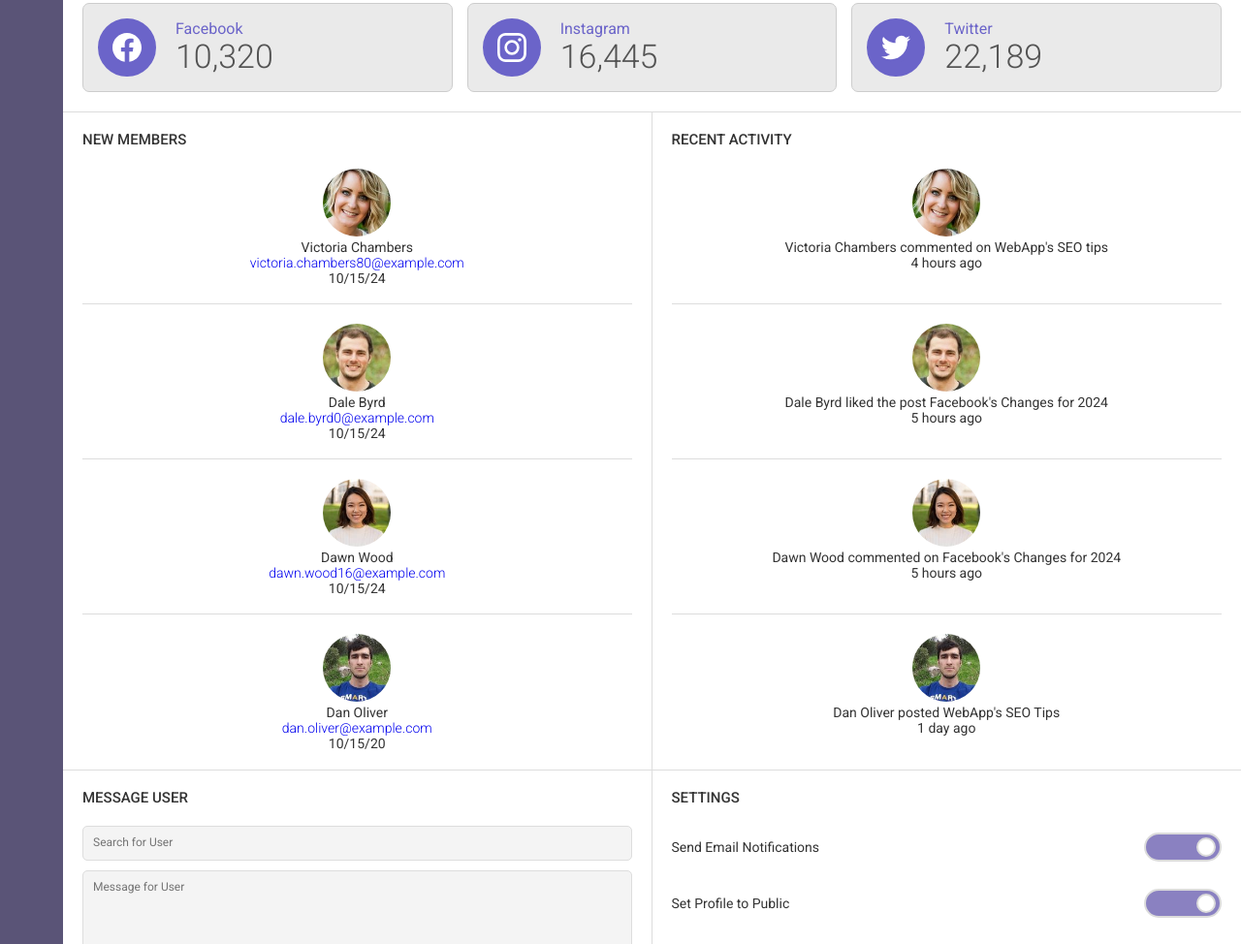
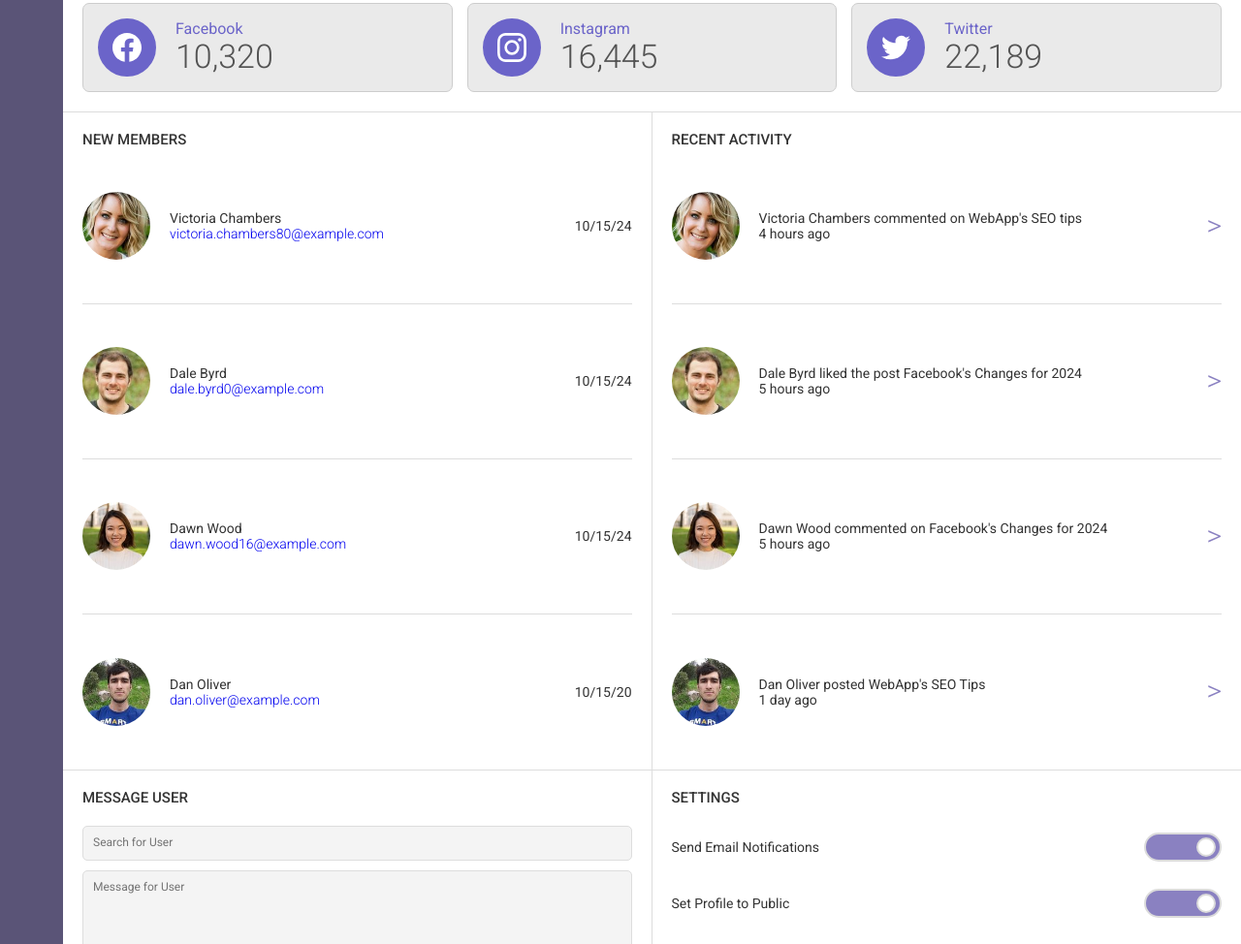
Before and after one commit to DraganaBegojev/Project-7, a plain HTML site: page index.html in a window 1280 px wide. Shown: the part 702-1676 px from the top of the page at 97% size. Drawn offline with Linux system fonts and the light colour scheme.

Commit message:
new members and recent activity
tablet and desktop devices styling

```diff
--- a/css/styles.css
+++ b/css/styles.css
@@ -489,6 +489,25 @@ button {
      .twitter {
         grid-column: 3 / span 1;
      }
+     .members-container {
+        display: grid;
+        grid-template-columns: 70px 1fr 70px;
+        gap: 20px;
+        align-items: center;
+    }
+    .members-text {
+        text-align: left;
+    }
+    .info {
+        text-align: right;
+    }
+    .activity .info {
+        font-size: 30px;
+        font-weight: 300;
+        color: #5a4da8;
+        opacity: 0.7;
+    }
+
 }
 
 
--- a/index.html
+++ b/index.html
@@ -130,7 +130,7 @@
                         <p>Victoria Chambers</p>
                         <a href="#">victoria.chambers80@example.com</a>
                     </div>
-                    <p>10/15/24</p>
+                    <p class="info">10/15/24</p>
                 </div>
                 <div class="members-container">
                     <img src="images/member-2.jpg"class="profile-image">
@@ -138,7 +138,7 @@
                         <p>Dale Byrd</p>
                         <a href="#">dale.byrd0@example.com</a>
                     </div>
-                    <p>10/15/24</p>
+                    <p class="info">10/15/24</p>
                 </div>
                 <div class="members-container">
                     <img src="images/member-3.jpg"class="profile-image">
@@ -146,7 +146,7 @@
                         <p>Dawn Wood</p>
                         <a href="#">dawn.wood16@example.com</a>
                     </div>
-                    <p>10/15/24</p>
+                    <p class="info">10/15/24</p>
                 </div>
                 <div class="members-container">
                     <img src="images/member-4.jpg"class="profile-image">
@@ -154,7 +154,7 @@
                         <p>Dan Oliver</p>
                         <a href="#">dan.oliver@example.com</a>
                     </div>
-                    <p>10/15/20</p>
+                    <p class="info">10/15/20</p>
                 </div>
             </section>
             <section class="activity">
@@ -163,29 +163,33 @@
                     <img src="images/member-1.jpg"class="profile-image">
                     <div class="members-text">
                         <p>Victoria Chambers commented on WebApp's SEO tips</p>
+                        <p>4 hours ago</p>
                     </div>
-                    <p>4 hours ago</p>
+                    <p class="info">></p>
                 </div>
                 <div class="members-container">
                     <img src="images/member-2.jpg"class="profile-image">
                     <div class="members-text">
                         <p>Dale Byrd liked the post Facebook's Changes for 2024</p>
+                        <p>5 hours ago</p>
                     </div>
-                    <p>5 hours ago</p>
+                    <p class="info">></p>
                 </div>
                 <div class="members-container">
                     <img src="images/member-3.jpg"class="profile-image">
                     <div class="members-text">
                         <p>Dawn Wood commented on Facebook's Changes for 2024</p>
+                        <p>5 hours ago</p>
                     </div>
-                    <p>5 hours ago</p>
+                    <p class="info">></p>
                 </div>
                 <div class="members-container">
                     <img src="images/member-4.jpg"class="profile-image">
                     <div class="members-text">
                         <p>Dan Oliver posted WebApp's SEO Tips</p>
+                        <p>1 day ago</p>
                     </div>
-                    <p>1 day ago</p>
+                    <p class="info">></p>
                 </div>
             </section>
             <section class="message">
```
